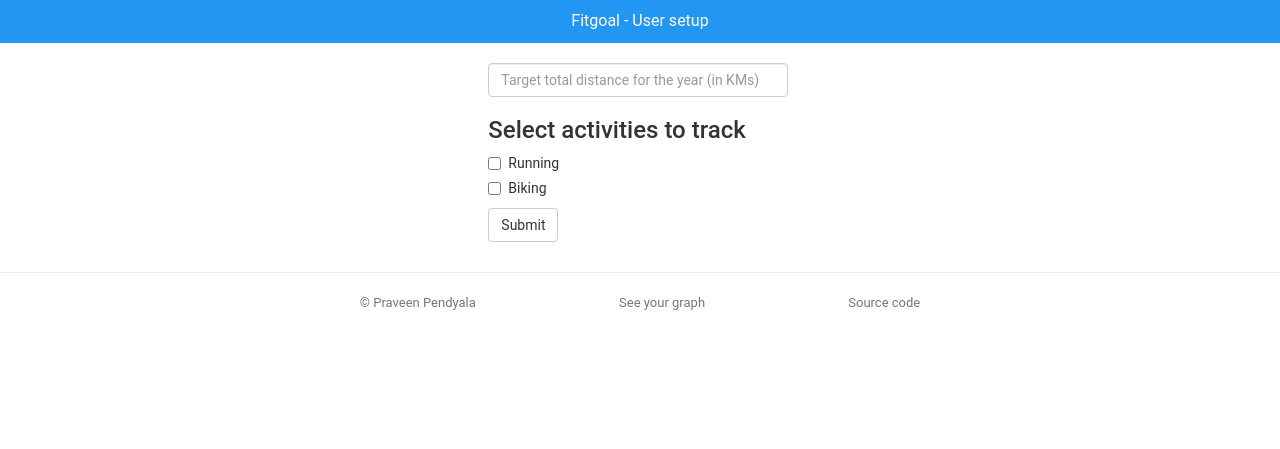
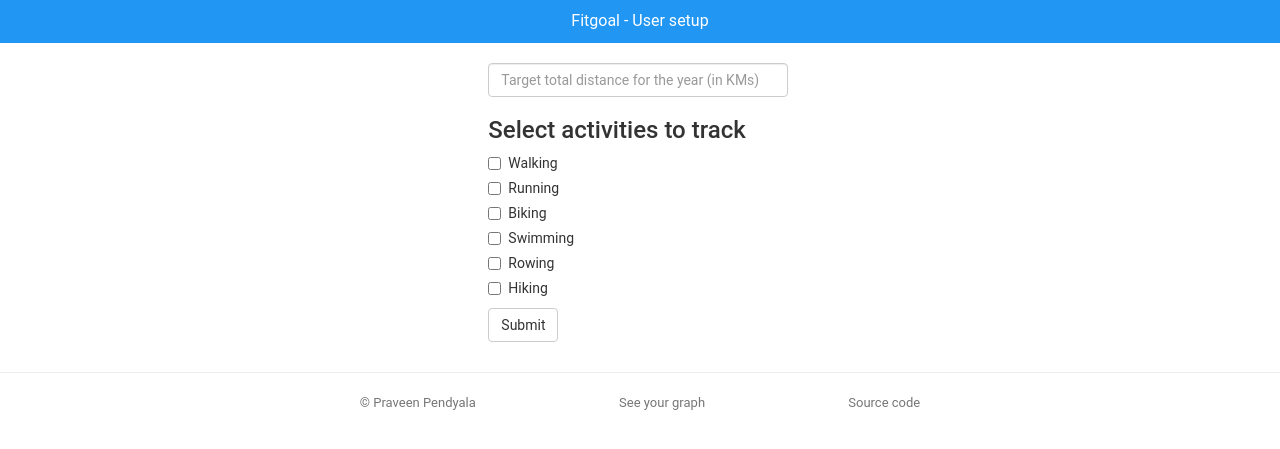
Before and after one commit to pkpio/fitgoal, a Flask app: template templates/account_edit.html in a window 1280 px wide. Shown: the top 449 px of the page. Run offline with Flask 2, Linux system fonts and the light colour scheme; the template is opened without the code that fills it, so the values that code supplies are empty; parts of the project's set-up code (start-up, migrations or seed data) failed here and were passed over; some libraries are stand-ins or nearby versions.

Commit message:
more activities supported. Update data at least once a day

```diff
--- a/app.py
+++ b/app.py
@@ -7,6 +7,7 @@ from activity import FitbitActivity
 from rq import Queue
 from rq.job import Job
 from worker import conn
+from convertor import Convertor
 
 app = Flask(__name__)
 app.config.from_object(os.environ['APP_SETTINGS'])
@@ -46,16 +47,30 @@ def account_edit():
 		refresh_token=oauth.session.token['refresh_token'],
 		token_expiry_at=oauth.session.token['expires_at'])
 
+def get_selected_activities():
+	activities = []
+	if request.form.get('Walking', None):
+		activities.append('Walk')
+	if request.form.get('Running', None):
+		activities.append('Run')
+		activities.append('Treadmill')
+	if request.form.get('Biking', None):
+		activities.append('Bike')
+	if request.form.get('Swimming', None):
+		activities.append('Swim')
+	if request.form.get('Rowing', None):
+		activities.append('Rowing')
+		activities.append('Rowing Machine')
+	if request.form.get('Hiking', None):
+		activities.append('Hike')
+	return activities
+
+
 @app.route('/save', methods=['GET', 'POST'])
 def account_finish():
 	"""
 	Finalize account setup. Save user handle and keys.
 	"""
-	activities = []
-	if request.form.get('Running', None):
-		activities.append('Run')
-	if request.form.get('Biking', None):
-		activities.append('Bike')
 	fitbit_client = fitbit.Fitbit(client_id, client_secret,
 		access_token=request.form['access_token'],
 		refresh_token=request.form['refresh_token'])
@@ -67,7 +82,7 @@ def account_finish():
 		access_token=request.form['access_token'],
 		refresh_token=request.form['refresh_token'],
 		token_expires_at=request.form['token_expiry_at'],
-		target=request.form['target'], activities=activities
+		target=request.form['target'], activities=get_selected_activities()
 		)
 	if dbuser:
 		newuser.id = dbuser.id
@@ -86,6 +101,10 @@ def user_graphs(fitbitid):
 	user = User.query.filter_by(fitbitid=fitbitid).first()
 	if not user:
 		return 'User {} not found'.format(fitbitid)
+	# update if data is older than a day
+	if len(user.distances) < Convertor(START_DATE).daysSinceStart('today') + 1:
+		update_data(fitbitid)
+		user = User.query.filter_by(fitbitid=fitbitid).first()
 	return render_template('graphs.html', fullname=user.fullname, distances=user.distances,
 		target=user.target)
 
--- a/templates/account_edit.html
+++ b/templates/account_edit.html
@@ -19,10 +19,22 @@
             <input type="hidden" name="token_expiry_at" value="{{ token_expiry_at }}">
             <h3>Select activities to track</h3>
             <div class="checkbox">
+              <label><input type="checkbox" name="Walking">Walking</label>
+            </div>
+            <div class="checkbox">
               <label><input type="checkbox" name="Running">Running</label>
             </div>
             <div class="checkbox">
               <label><input type="checkbox" name="Biking">Biking</label>
+            </div>
+            <div class="checkbox">
+              <label><input type="checkbox" name="Swimming">Swimming</label>
+            </div>
+            <div class="checkbox">
+              <label><input type="checkbox" name="Rowing">Rowing</label>
+            </div>
+            <div class="checkbox">
+              <label><input type="checkbox" name="Hiking">Hiking</label>
             </div>
             <button type="submit" class="btn btn-default">Submit</button>
           </form>
```
